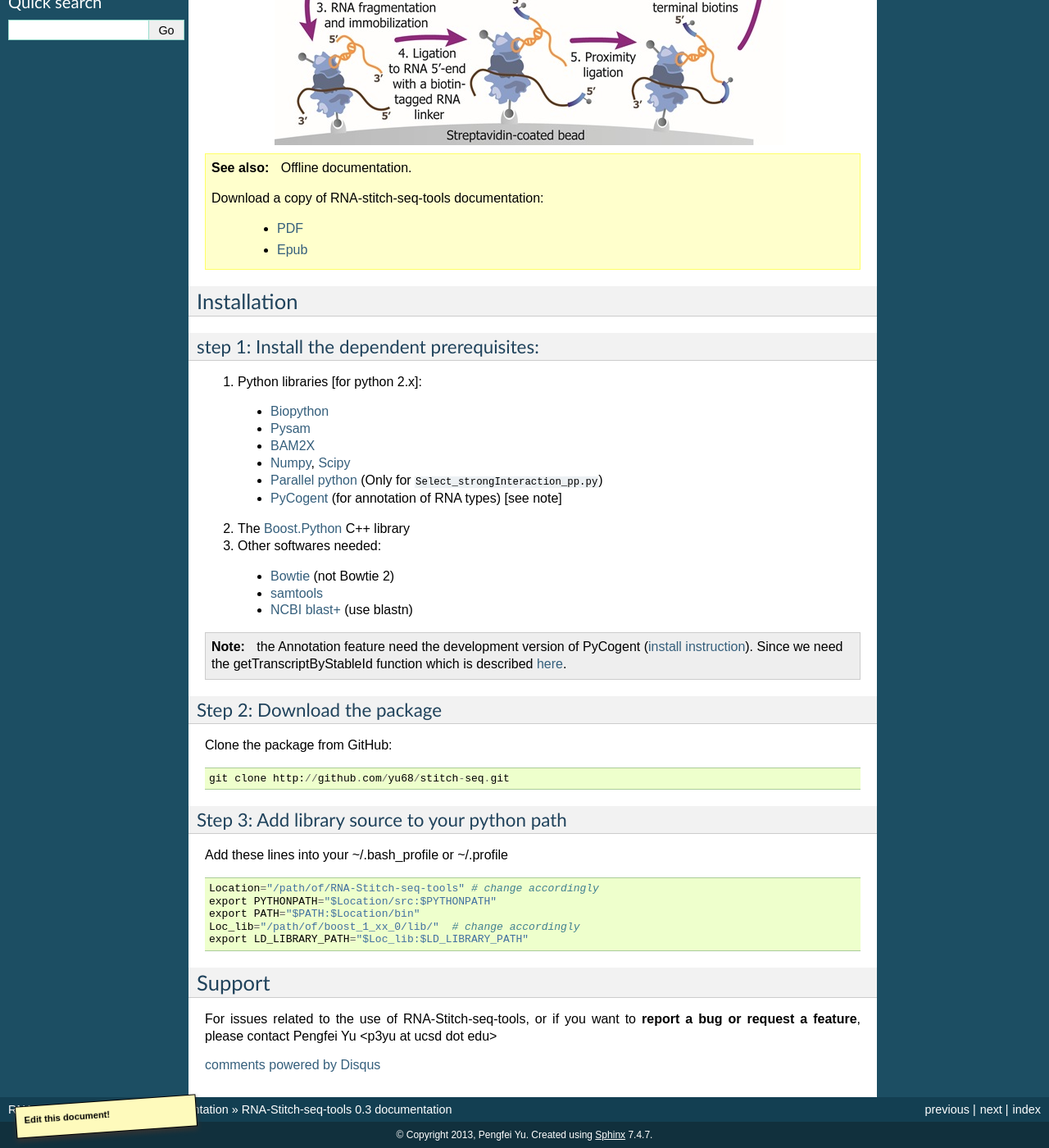
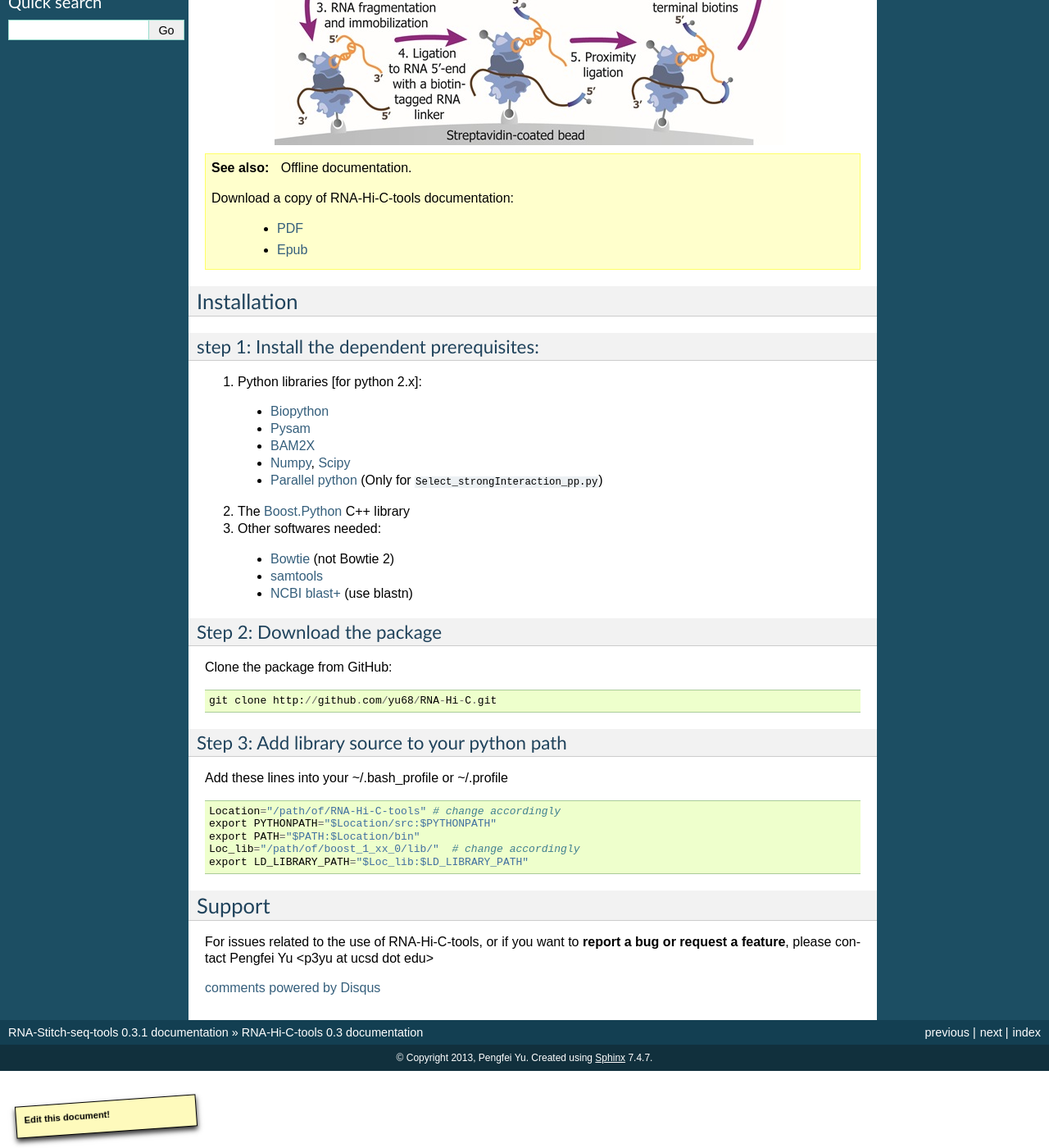
Before and after one commit to yu68/RNA-Hi-C, a Sphinx documentation site: the page built from doc/source/RNA-Hi-C-tools.rst, in a window 1280 px wide and 1400 px high, scrolled down 484 px. Shown: the whole window at 82% size. Built offline with Sphinx 7.4.7, drawn with Linux system fonts in a browser that asks for light colours; formulas are drawn with MathJax 3; comment, search, counter and statistics services are not loaded; some of the changed text lies outside the part shown.

Commit message:
change all stitch-seq in doc into RNA Hi-C

```diff
--- a/doc/source/Stitch-seq-tools.rst
+++ b/doc/source/RNA-Hi-C-tools.rst
@@ -1,11 +1,11 @@
-============================================
-RNA-Stitch-seq-tools |version| documentation
-============================================
+======================================
+RNA-Hi-C-tools |version| documentation
+======================================
 
 Overview
 ========
 
-**RNA-Stitch-seq-tools** is a set of bioinformatic tools for analysis of a novel DNA sequencing based technology to detect RNA-RNA interactome and RNA-chromatin interactome (RNA-chromatin interactome is coming soon).
+**RNA-Hi-C-tools** is a set of bioinformatic tools for analysis of a novel DNA sequencing based technology to detect RNA-RNA interactome and RNA-chromatin interactome (RNA-chromatin interactome is coming soon).
 
 Below is a illustration for the experimental design of this new technology
 
@@ -16,7 +16,7 @@ Below is a illustration for the experimental design of this new technology
 
   Offline documentation.
 
-  Download a copy of RNA-stitch-seq-tools documentation:
+  Download a copy of RNA-Hi-C-tools documentation:
 
    * `PDF <https://media.readthedocs.org/pdf/stitch-seq-tools/latest/stitch-seq-tools.pdf>`_
    * `Epub <https://media.readthedocs.org/epub/stitch-seq-tools/latest/stitch-seq-tools.epub>`_
@@ -34,7 +34,6 @@ step 1: Install the dependent prerequisites:
   * `BAM2X <http://bam2xwiki.appspot.com/Welcome>`_
   * `Numpy <http://www.numpy.org/>`_, `Scipy <http://www.scipy.org/scipylib/index.html>`_
   * `Parallel python <http://www.parallelpython.com/>`_ (Only for ``Select_strongInteraction_pp.py``)
-  * `PyCogent <http://pycogent.org/>`_ (for annotation of RNA types) [see note]
 
 2. The `Boost.Python <http://www.boost.org/doc/libs/1_54_0/libs/python/doc/index.html>`_ C++ library
 
@@ -44,17 +43,13 @@ step 1: Install the dependent prerequisites:
   * `samtools <http://samtools.sourceforge.net/>`_
   * `NCBI blast+ <ftp://ftp.ncbi.nlm.nih.gov/blast/executables/blast+/LATEST/>`_ (use blastn)
 
-.. note::
-
-  the Annotation feature need the development version of PyCogent (`install instruction <http://pycogent.org/install.html#to-use-the-development-version-of-pycogent>`_). Since we need the getTranscriptByStableId function which is described `here <https://github.com/pycogent/pycogent/issues/21>`_.
-
 
 Step 2: Download the package
 ----------------------------
 
 Clone the package from GitHub::
 
-  git clone http://github.com/yu68/stitch-seq.git
+  git clone http://github.com/yu68/RNA-Hi-C.git
 
 
 Step 3: Add library source to your python path
@@ -62,7 +57,7 @@ Step 3: Add library source to your python path
 
 Add these lines into your ~/.bash_profile or ~/.profile ::
 
-  Location="/path/of/RNA-Stitch-seq-tools" # change accordingly
+  Location="/path/of/RNA-Hi-C-tools" # change accordingly
   export PYTHONPATH="$Location/src:$PYTHONPATH"
   export PATH="$PATH:$Location/bin"
   Loc_lib="/path/of/boost_1_xx_0/lib/"  # change accordingly
@@ -72,4 +67,4 @@ Add these lines into your ~/.bash_profile or ~/.profile ::
 Support
 =======
 
-For issues related to the use of RNA-Stitch-seq-tools, or if you want to **report a bug or request a feature**, please contact Pengfei Yu <p3yu at ucsd dot edu>
+For issues related to the use of RNA-Hi-C-tools, or if you want to **report a bug or request a feature**, please contact Pengfei Yu <p3yu at ucsd dot edu>
```
Also changed, not shown: README.md (+2 -2 lines), doc/source/index.rst (+4 -4 lines), 11 other files.
